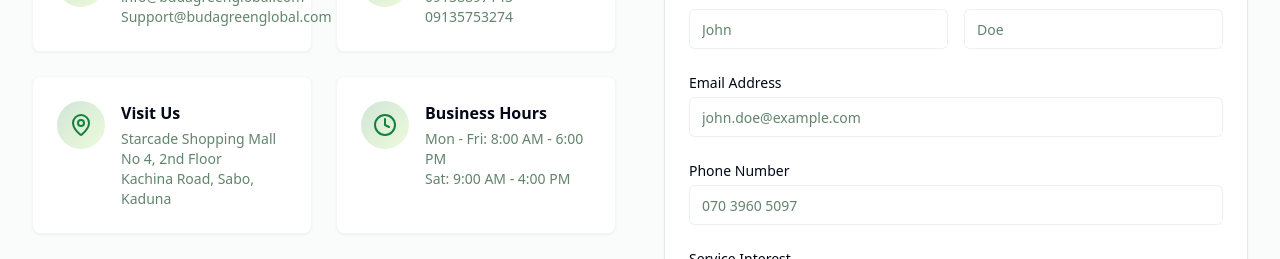
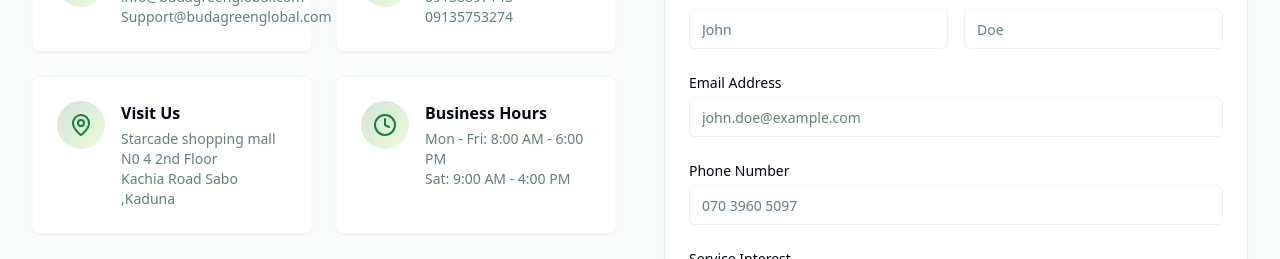
Before and after one commit to dreimac1/budagreen-grow-solutions, a React (Vite) app: page / in a window 1280 px wide. Shown: the part 7860-8119 px from the top of the page. Built offline with nearby package versions, Linux system fonts and the light colour scheme.

Commit message:
Update visit us address
Changed the address for the "Visit Us" section to "Starcade shopping mall N0 4 2nd Floor, Kachia Road Sabo ,Kaduna".

```diff
--- a/src/components/Contact.tsx
+++ b/src/components/Contact.tsx
@@ -21,8 +21,8 @@ const Contact = () => {
     {
       icon: MapPin,
       title: "Visit Us",
-      details: "Starcade Shopping Mall No 4, 2nd Floor",
-      subDetails: "Kachina Road, Sabo, Kaduna"
+      details: "Starcade shopping mall N0 4 2nd Floor",
+      subDetails: "Kachia Road Sabo ,Kaduna"
     },
     {
       icon: Clock,
```
